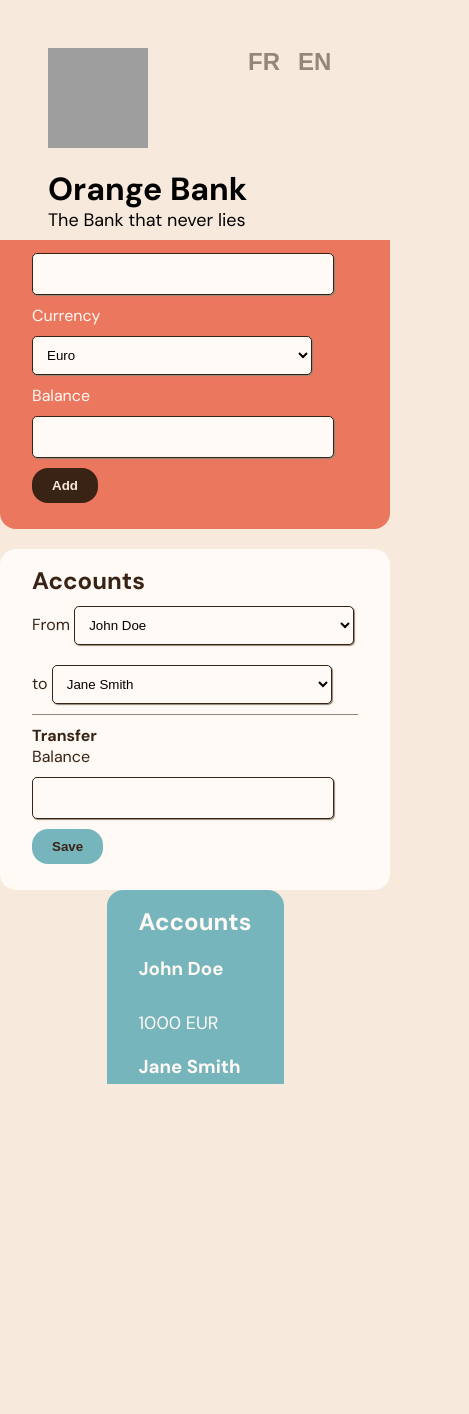
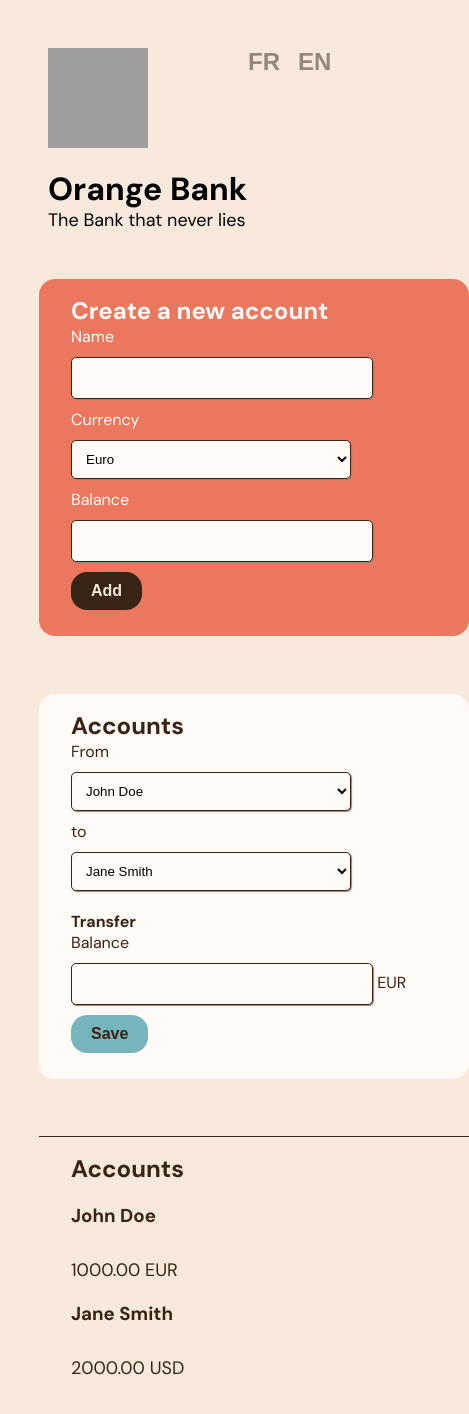
Before and after one commit to salaun-marion/bank-transfert, a Next.js app: page /en in a window 390 px wide. Shown: the top 1414 px of the page, 469 px wide, since content can reach past the window. Before the commit the page ends 1084 px from the top, so only its background shows below. Built offline with nearby package versions, Linux system fonts and the light colour scheme; grey boxes are pictures that could not be loaded.

Commit message:
fix: minor correction (UI, currency, balance)

```diff
--- a/app/components/ListAccount.tsx
+++ b/app/components/ListAccount.tsx
@@ -12,13 +12,13 @@ export const AccountsList = () => {
     <article className="account" key={Number(account.id)}>
       <h3>{account.name}</h3>
       <p className="account-balance">
-        {account.balance} {account.currency}
+        {account.balance.toFixed(2)} {account.currency}
       </p>
     </article>
   ));
 
   return (
-    <section className="container list-container">
+    <section className="container list-account">
       <h2>Accounts</h2>
       {renderedAccounts}
     </section>
--- a/app/components/SelectAccount.tsx
+++ b/app/components/SelectAccount.tsx
@@ -34,7 +34,7 @@ export const SelectAccount = () => {
   return (
     <section className="select-account container">
       <h2>{t('accounts')}</h2>
-      {t('from')}
+      <label>{t('from')}</label>
       <select
         onChange={(e) => setSelectAccount1(e.target.value)}
         value={selectedAccountName1.toString()}
@@ -44,8 +44,8 @@ export const SelectAccount = () => {
           <option key={Number(account.id)}>{account.name}</option>
         ))}
       </select>
-      <br />
-      {t('to')}
+
+      <label>{t('to')}</label>
       <select
         onChange={(e) => setSelectAccount2(e.target.value)}
         value={selectedAccountName2.toString()}
--- a/app/components/Transfer.tsx
+++ b/app/components/Transfer.tsx
@@ -62,7 +62,8 @@ export const Transfer: React.FC<{
           accountsTransfer({
             id1: account1.id,
             id2: account2.id,
-            balance: result.payload,
+            balance1: balance,
+            balance2: result.payload,
           })
         );
       });
@@ -77,7 +78,8 @@ export const Transfer: React.FC<{
       <h4>{t('title')}</h4>
       <form onSubmit={onSaveAccountClicked}>
         <label htmlFor="accountBalance">{t('balance')}</label>
-        <input type="number" id="accountBalance" required /> <br />
+        <input type="number" id="accountBalance" min="0" required />{' '}
+        {account1.currency} <br />
         <button className="save-button">{t('save')}</button>
       </form>
     </section>
--- a/app/styles/addAccount.css
+++ b/app/styles/addAccount.css
@@ -1,6 +1,6 @@
 .add-account{
     background-color: var(--soft-red);
-    margin-right: 2em;
+
 }
 
 .add-button{
--- a/app/styles/globals.css
+++ b/app/styles/globals.css
@@ -13,16 +13,17 @@
 
 /* General css */
 html,
-body{
+body {
   min-height: 100vh;
   padding: 0;
   margin: 0;
-  font-family: "DM Sans", sans-serif;
+  font-family: 'DM Sans', sans-serif;
   font-size: 16px;
-  background-color: var(--cream) ;
+  background-color: var(--cream);
 }
 
-h2, h4 {
+h2,
+h4 {
   padding: 0;
   margin: 0;
 }
@@ -36,7 +37,8 @@ label {
   width: 150px;
 }
 
-input, select {
+input,
+select {
   margin: 10px 0px;
   padding: 10px;
   width: 280px;
@@ -55,48 +57,50 @@ button {
   color: var(--cream);
 
   font-weight: 700;
+  font-size:16px;
 }
 
-.container{
+.container {
   border-radius: 16px;
   padding: 1em 2em;
-
-  width: fit-content;
+  width: 100%;
   color: var(--very-pale-orange);
 }
 
-.global-container{
-  overflow: hidden;
-  position: absolute;
-  width: 100%;
-  height: 100%;
-  display: flex;
-  justify-content: center;
-  align-items: center;
+.add-account {
+  grid-area: A;
+}
+.select-account {
+  grid-area: S;
+}
+.list-account {
+  grid-area: L;
+}
+
+.global-container {
+  padding: 10%;
+  display: grid;
+  grid-template-areas:
+    'A S'
+    'L L';
+  grid-gap: 10%;
+  grid-template-columns: 1fr 1fr;
+  grid-template-rows: 1fr 1fr;
 }
 
 /* Media queries */
-@media screen and (min-width:320px) and (max-width: 1014px) {
+@media screen and (min-width: 320px) and (max-width: 1014px) {
   .global-container {
-    flex-direction: column;
-    justify-content: center;
-    align-items: center;
-  }
-  .add-account{
-    margin-bottom: 20px;
-    margin-right: 0em  !important;
+    grid-template-areas:
+    'A'
+    'S'
+    'L ';
+    grid-gap: 5%;
+    grid-template-columns: 1fr;
+    grid-template-rows: 1fr 1fr 1fr;
   }
 }
 
-@media only screen
-    and (width: 375px)
-    and (height: 667px)  {
-
-      .container{
-        height: 300px;
-      }
-      .add-account{
-        margin-bottom: 0px;
-      }
-
-}
+/* TODO : fix UI for smartphone */
+/* @media only screen and (width: 375px) and (height: 667px) {
+} */
--- a/app/styles/header.css
+++ b/app/styles/header.css
@@ -31,7 +31,6 @@ p {
 
 .buttonEN{
     grid-area: buttonEN;
-
 }
 
 .slogan-container {
@@ -40,7 +39,7 @@ p {
     grid-template-areas:
         "logo title buttonFR buttonEN"
         "logo subtitle buttonFR buttonEN";
-    grid-template-columns: 100px 0.9fr 50px 50px;
+    grid-template-columns: 100px 1fr 50px 50px;
     grid-template-rows: 30px 30px;
 }
 
@@ -72,7 +71,6 @@ p {
     .slogan-container {
         grid-template-columns: 100px 50px 50px;
         margin-bottom: 0em;
-
     }
 
 }
--- a/app/styles/listAccount.css
+++ b/app/styles/listAccount.css
@@ -1,3 +1,5 @@
-.list-container{
-    background-color: var(--cyan);
+.list-account{
+    border-radius:0%;
+    border-top: 1px solid var(--dark-brown);
+    color: var(--dark-brown)
 }
--- a/app/styles/selectAccount.css
+++ b/app/styles/selectAccount.css
@@ -6,10 +6,9 @@
 .save-button{
     background-color: var(--cyan);
     color: var(--dark-brown);
-}
-
-.transfer{
-    border-top: 0.5px solid var(--medium-brown);
+    position:relative;
+    bottom:0;
+    right:0;
 }
 
 h4{
--- a/lib/features/accounts/accountsSlice.ts
+++ b/lib/features/accounts/accountsSlice.ts
@@ -52,13 +52,13 @@ const accountsSlice = createSlice({
     accountsTransfer: create.reducer(
       (state, action: PayloadAction<Transfert>) => {
         action.type = 'accountsTransfer';
-        const { id1, id2, balance } = action.payload;
+        const { id1, id2, balance1, balance2 } = action.payload;
         const account1 = state.accounts.find((account) => account.id === id1);
         const account2 = state.accounts.find((account) => account.id === id2);
 
         if (account1 && account2) {
-          account1.balance -= balance;
-          account2.balance += balance;
+          account1.balance -= balance1;
+          account2.balance += balance2;
         }
       }
     ),
--- a/models/AccountsTypes.ts
+++ b/models/AccountsTypes.ts
@@ -14,7 +14,8 @@ export interface Account {
 export interface Transfert {
   id1: String;
   id2: String;
-  balance: number;
+  balance1: number;
+  balance2: number;
 }
 
 export interface Conversion {
```
Also changed, not shown: 1 other file (tests, documents, lock files or other folders).
